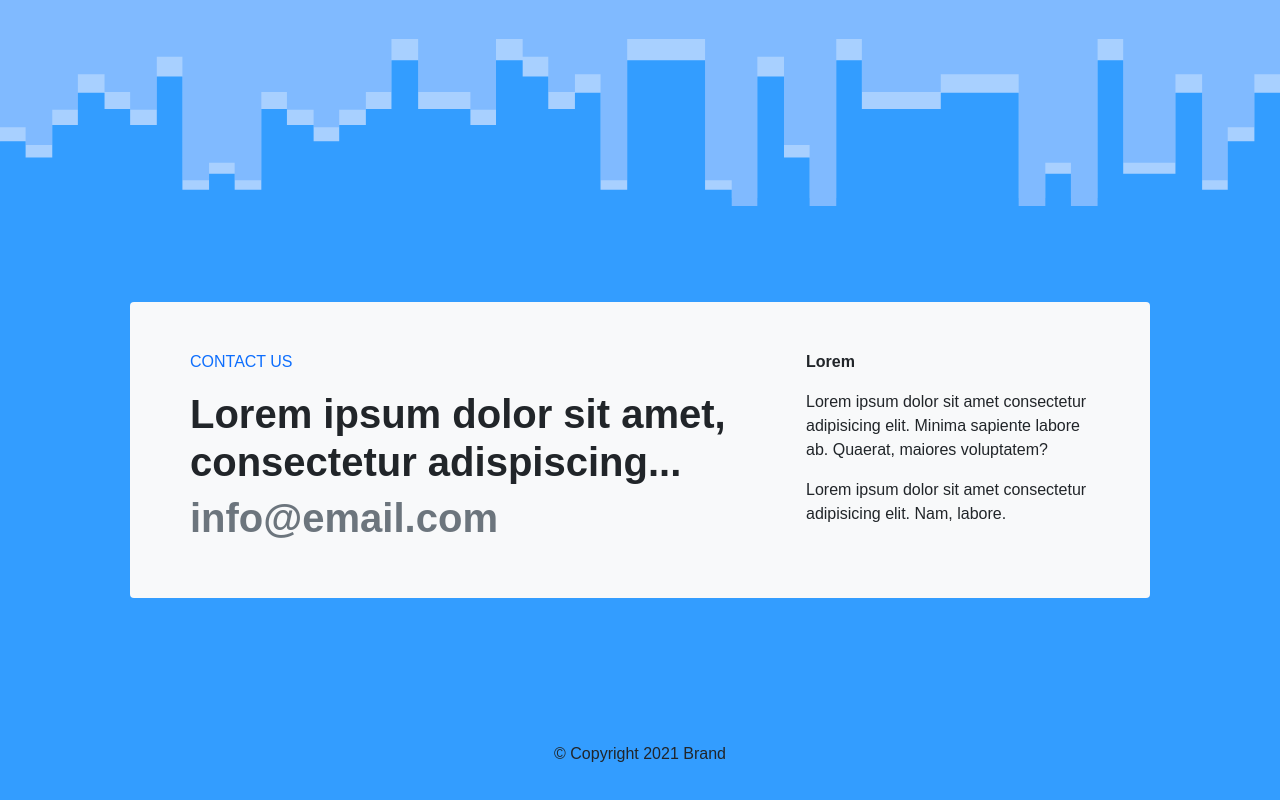
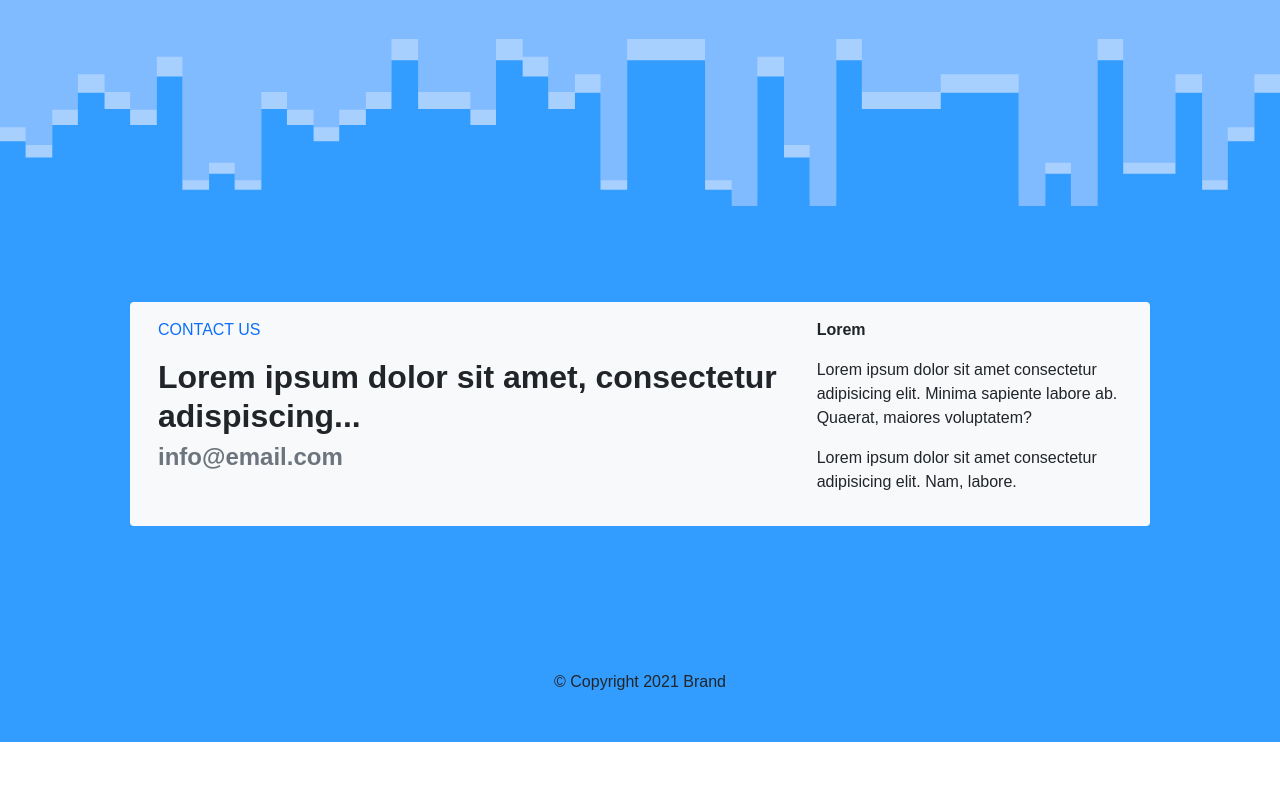
Before and after one commit to Sitouxz/indoneris-wd, a React (Create React App) app: page / in a window 1280 px wide. Shown: the part 3391-4191 px from the top of the page. After the commit the page ends 4133 px from the top, so only its background shows below. Built offline with nearby package versions, Linux system fonts and the light colour scheme.

Commit message:
fix landing page Contact Section

```diff
--- a/src/components/Contact.js
+++ b/src/components/Contact.js
@@ -8,16 +8,16 @@ export default function Contact() {
             </div>
             <div className="bg-second-blue py-5">
                 <div className="container py-5">
-                    <div className="row bg-light p-5 rounded mx-5">
+                    <div className="row bg-light p-3 rounded mx-5">
                         <div className="col-12 col-lg-8">
                             <p className="text-primary">CONTACT US</p>
-                            <h1 className="fw-bold">
+                            <h2 className="fw-bold">
                                 Lorem ipsum dolor sit amet, consectetur
                                 adispiscing...
-                            </h1>
-                            <h1 className="fw-bold text-secondary">
+                            </h2>
+                            <h4 className="fw-bold text-secondary">
                                 info@email.com
-                            </h1>
+                            </h4>
                         </div>
                         <div className="col-12 col-lg-4">
                             <p className="fw-bold">Lorem</p>
```
